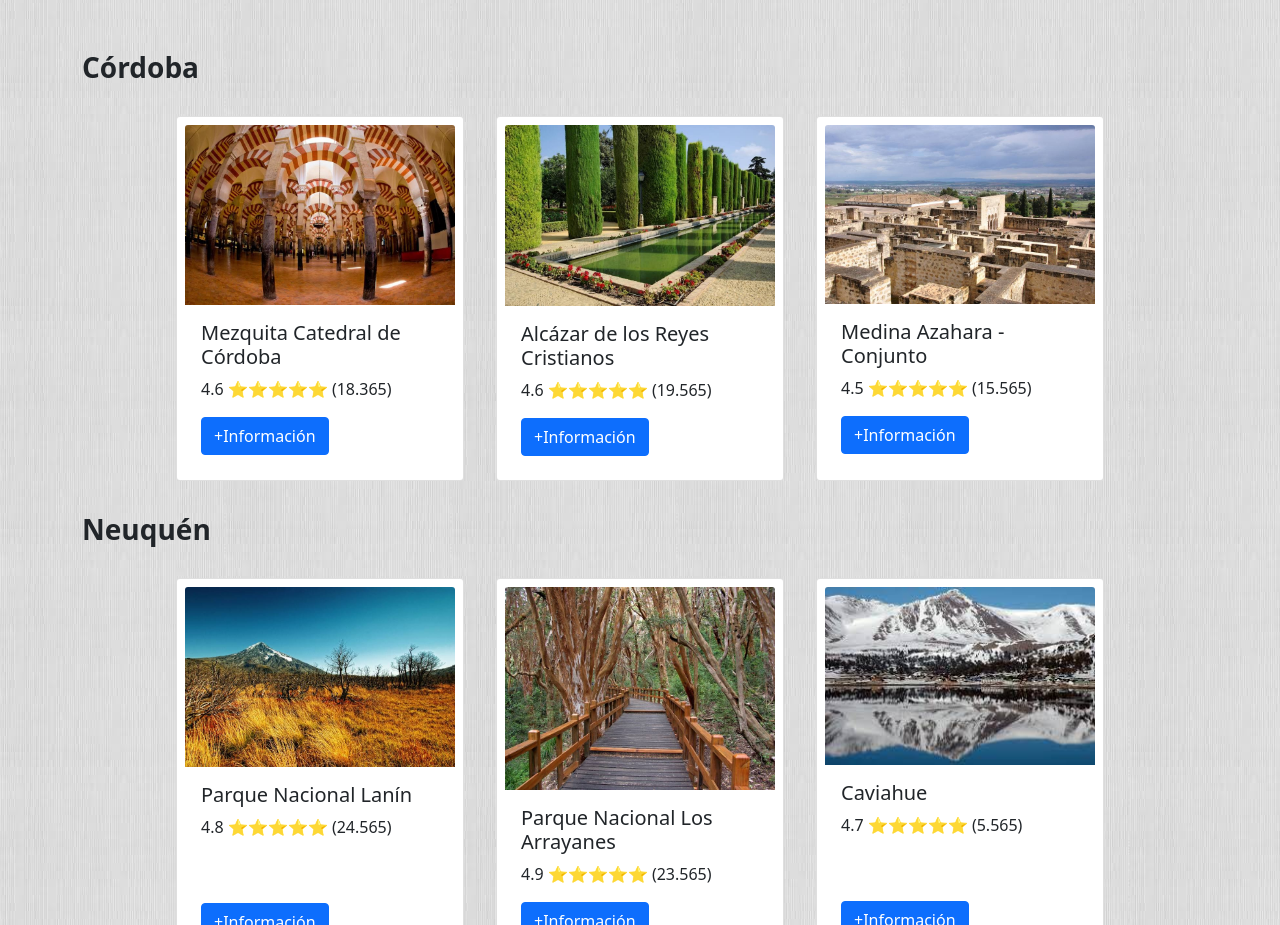
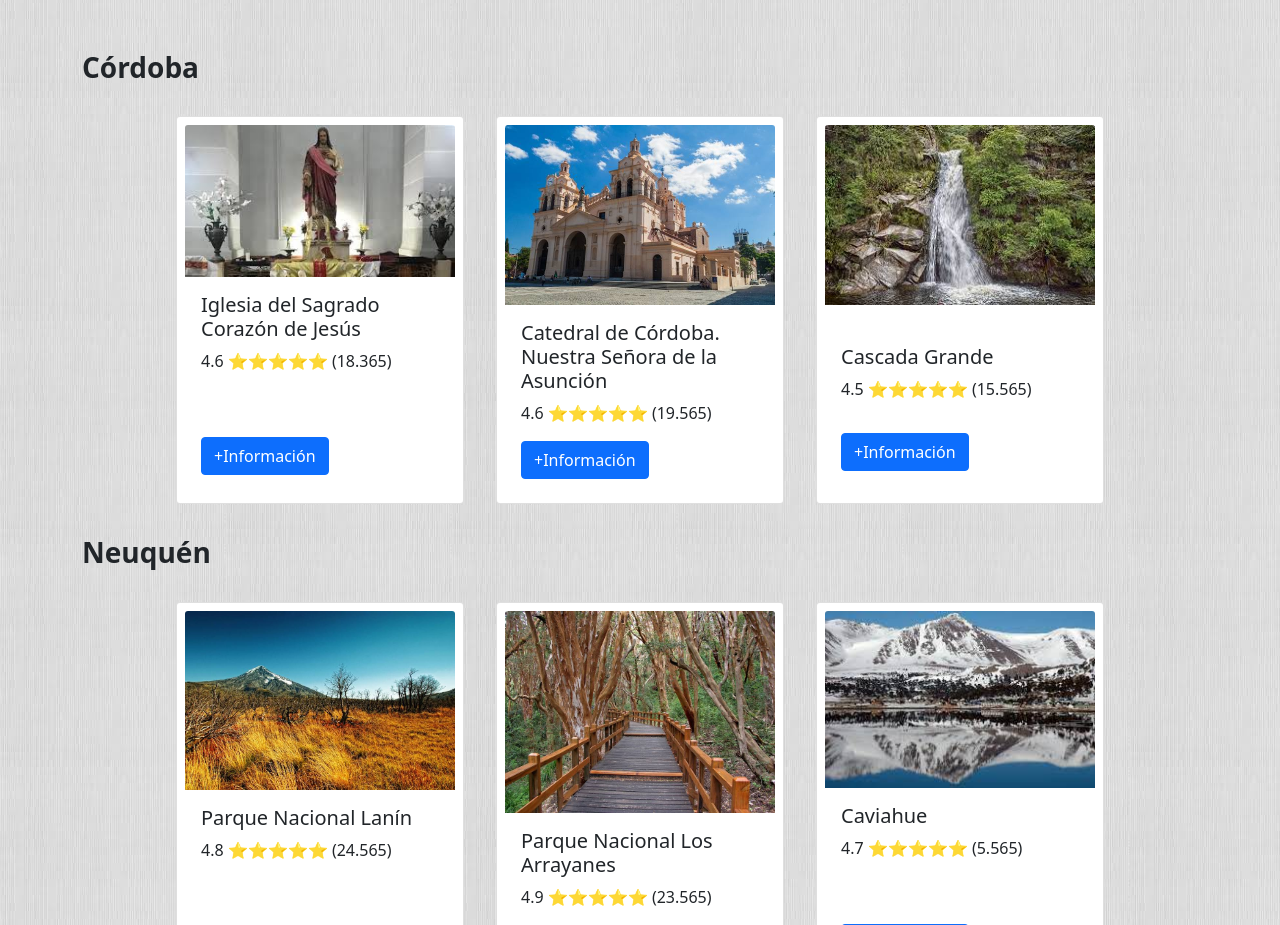
Before and after one commit to BautistaCasanas/Final-DesarrolloWeb-Coder, a website: page destinos.html in a window 1280 px wide. Shown: the part 1240-2165 px from the top of the page. Drawn offline with nearby package versions, Linux system fonts and the light colour scheme; a web font is replaced by a local one.

Commit message:
Agregando cambios en destinos

```diff
--- a/destinos.html
+++ b/destinos.html
@@ -109,26 +109,26 @@
             <h3><strong>Córdoba</strong></h3>
             <div class="row m-3 justify-content-center">
                 <div class="card col-3 m-3 p-2"  style="width: 18rem;">
-                    <img src="./imagenes/imgCatedralCordobacard.jpg" class="card-img-top" alt="...">
+                    <img src="./imagenes/iglesiaCard.jpg" class="card-img-top" alt="...">
                     <div class="card-body">
-                      <h5 class="card-title">Mezquita Catedral de Córdoba</h5>
+                      <h5 class="card-title ">Iglesia del Sagrado Corazón de Jesús</h5>
                       <p class="card-text">4.6 ⭐⭐⭐⭐⭐ (18.365)</p>
-                      <a href="https://www.mezquitadecordoba.org/?gclid=Cj0KCQjwnoqLBhD4ARIsAL5JedL7okBnBRohjQxxNb3QCjrpyNrD6JAwldzydhrLYUR2htfdAIgu27EaAo6fEALw_wcB" target="_blank" class="btn btn-primary">+Información</a>
+                      <a href="https://www.cordobaturismo.gov.ar/experiencia/iglesia-de-los-capuchinos/" target="_blank" class="btn btn-primary mt-5">+Información</a>
                     </div>
                 </div>
                 <div class="card col-3 m-3 p-2"  style="width: 18rem;">
-                    <img src="./imagenes/imgReyesCard.jpg" class="card-img-top" alt="...">
+                    <img src="./imagenes/catedralCordoba.jpg" class="card-img-top" alt="...">
                     <div class="card-body">
-                      <h5 class="card-title">Alcázar de los Reyes Cristianos</h5>
+                      <h5 class="card-title">Catedral de Córdoba. Nuestra Señora de la Asunción</h5>
                       <p class="card-text">4.6 ⭐⭐⭐⭐⭐ (19.565)</p>
-                      <a href="https://www.artencordoba.com/visitas-guiadas-cordoba/visita-guiada-alcazar-cordoba/?gclid=Cj0KCQjwnoqLBhD4ARIsAL5JedIotnh-Wio-SMMsyJmYruZ4BqK9Wx3AQmOJRpH4VuUFqYZiJjFC3wkaAmRWEALw_wcB" target="_blank" class="btn btn-primary">+Información</a></div>
+                      <a href="https://catedraldecordoba.org.ar/" target="_blank" class="btn btn-primary">+Información</a></div>
                 </div>
                 <div class="card col-3 m-3 p-2"  style="width: 18rem;">
-                    <img src="./imagenes/imgMedinaCard.jpg" class="card-img-top" alt="...">
+                    <img src="./imagenes/CascadaGrande.jpg" class="card-img-top" alt="...">
                     <div class="card-body">
-                      <h5 class="card-title">Medina Azahara - Conjunto</h5>
+                      <h5 class="card-title mt-4">Cascada Grande</h5>
                       <p class="card-text">4.5 ⭐⭐⭐⭐⭐ (15.565)</p>
-                      <a href="https://www.medinaazahara.org/" target="_blank" class="btn btn-primary">+Información</a>
+                      <a href="https://www.cordobaturismo.gov.ar/experiencia/cascada-grande-la-cumbrecita/?gclid=CjwKCAjwzt6LBhBeEiwAbPGOgXRqvI9kjC_Pa-xKnmWvRzqnx3QjkKbZvLsOqKsUaloWBzs5mxfAYBoCHlQQAvD_BwE" target="_blank" class="btn btn-primary mt-3">+Información</a>
                     </div>
                 </div>
                 </div>
```
Also changed, not shown: imagenes/CascadaGrande.jpg (added), imagenes/catedralCordoba.jpg (added), imagenes/iglesiaCard.jpg (added).
